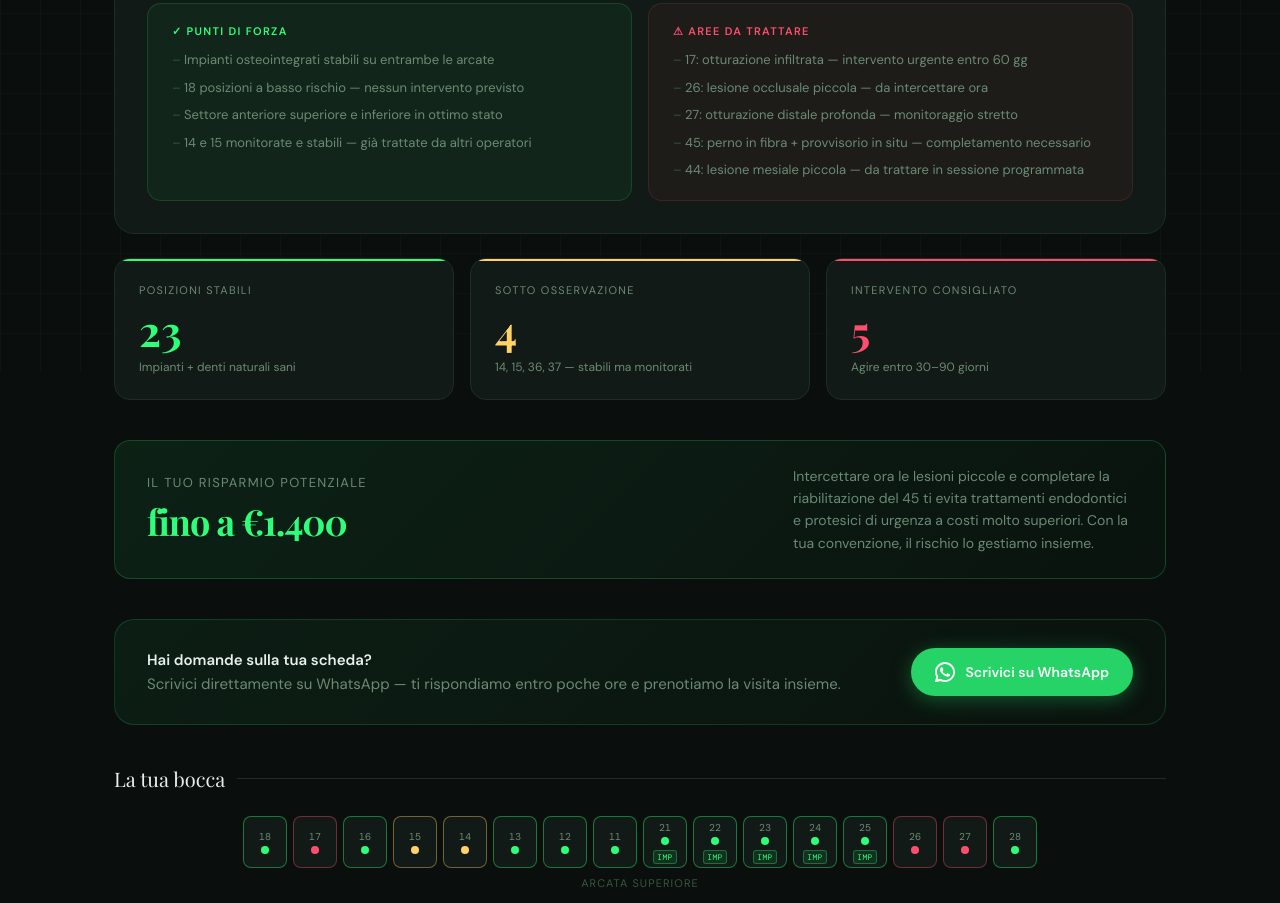
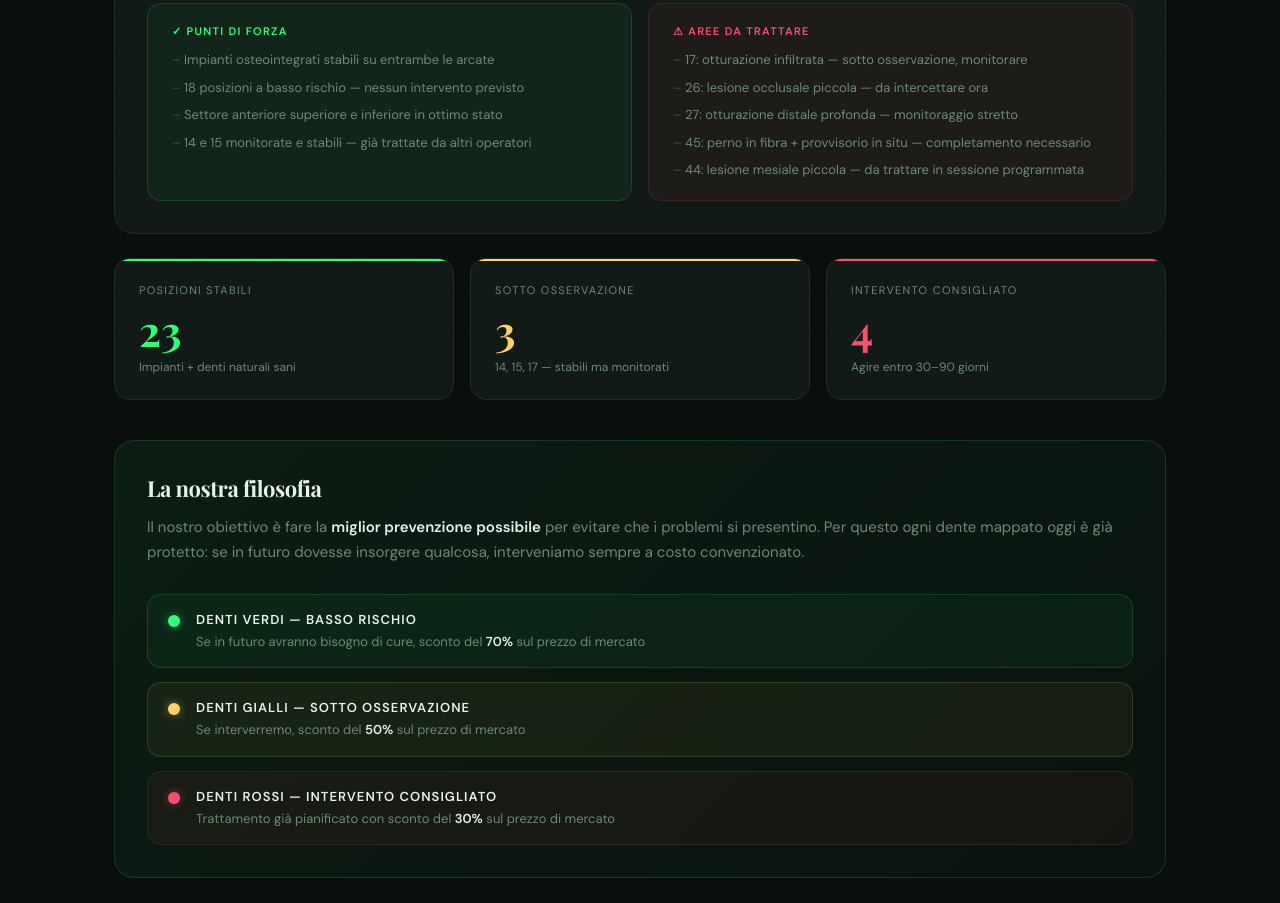
Before and after one commit to Beman30/healthysmile, a plain HTML site: page HS-2026-7F43FE.html in a window 1280 px wide. Shown: the part 427-1330 px from the top of the page. Drawn offline with nearby package versions, Linux system fonts and the light colour scheme.

Commit message:
Update HS-2026-7F43FE.html

```diff
--- a/HS-2026-7F43FE.html
+++ b/HS-2026-7F43FE.html
@@ -447,6 +447,66 @@
   .bocca-punto ul li { font-size: 13px; color: var(--text-dim); line-height: 1.5; padding-left: 12px; position: relative; }
   .bocca-punto ul li::before { content: '–'; position: absolute; left: 0; color: var(--text-muted); }
   .footer-note { text-align: center; padding: 32px; border-top: 1px solid var(--border); font-size: 13px; color: var(--text-muted); line-height: 1.8; }
+  .filosofia-banner {
+    background: linear-gradient(135deg, rgba(45,255,122,0.06), rgba(45,255,122,0.02));
+    border: 1px solid rgba(45,255,122,0.15);
+    border-radius: 20px;
+    padding: 32px;
+    margin-bottom: 40px;
+  }
+  .filosofia-title {
+    font-family: 'Playfair Display', serif;
+    font-size: 22px;
+    font-weight: 700;
+    color: var(--text);
+    margin-bottom: 12px;
+    letter-spacing: -0.02em;
+  }
+  .filosofia-text {
+    font-size: 15px;
+    color: var(--text-dim);
+    line-height: 1.7;
+    margin-bottom: 28px;
+  }
+  .filosofia-text strong { color: var(--text); }
+  .filosofia-grid {
+    display: flex;
+    flex-direction: column;
+    gap: 14px;
+  }
+  .filosofia-item {
+    display: flex;
+    align-items: flex-start;
+    gap: 16px;
+    padding: 16px 20px;
+    border-radius: 14px;
+  }
+  .filosofia-item.green { background: rgba(45,255,122,0.05); border: 1px solid rgba(45,255,122,0.15); }
+  .filosofia-item.yellow { background: rgba(255,209,102,0.05); border: 1px solid rgba(255,209,102,0.15); }
+  .filosofia-item.red { background: rgba(255,77,109,0.05); border: 1px solid rgba(255,77,109,0.15); }
+  .filosofia-dot {
+    width: 12px; height: 12px;
+    border-radius: 50%;
+    margin-top: 4px;
+    flex-shrink: 0;
+  }
+  .green-dot { background: var(--green); box-shadow: 0 0 8px rgba(45,255,122,0.5); }
+  .yellow-dot { background: var(--yellow); box-shadow: 0 0 8px rgba(255,209,102,0.5); }
+  .red-dot { background: var(--red); box-shadow: 0 0 8px rgba(255,77,109,0.5); }
+  .filosofia-label {
+    font-size: 13px;
+    font-weight: 600;
+    color: var(--text);
+    margin-bottom: 4px;
+    text-transform: uppercase;
+    letter-spacing: 0.08em;
+  }
+  .filosofia-sub {
+    font-size: 13px;
+    color: var(--text-dim);
+    line-height: 1.5;
+  }
+  .filosofia-sub strong { color: var(--text); }
   .footer-note strong { color: var(--green); font-weight: 500; }
   .implant-tag {
     display: inline-block;
@@ -507,7 +567,7 @@
       <div class="bocca-punto bad">
         <div class="bocca-punto-label">⚠ Aree da trattare</div>
         <ul>
-          <li>17: otturazione infiltrata — intervento urgente entro 60 gg</li>
+          <li>17: otturazione infiltrata — sotto osservazione, monitorare</li>
           <li>26: lesione occlusale piccola — da intercettare ora</li>
           <li>27: otturazione distale profonda — monitoraggio stretto</li>
           <li>45: perno in fibra + provvisorio in situ — completamento necessario</li>
@@ -526,24 +586,44 @@
     </div>
     <div class="score-card warning">
       <div class="score-label">Sotto osservazione</div>
-      <div class="score-value">4</div>
-      <div class="score-sub">14, 15, 36, 37 — stabili ma monitorati</div>
+      <div class="score-value">3</div>
+      <div class="score-sub">14, 15, 17 — stabili ma monitorati</div>
     </div>
     <div class="score-card alert">
       <div class="score-label">Intervento consigliato</div>
-      <div class="score-value">5</div>
+      <div class="score-value">4</div>
       <div class="score-sub">Agire entro 30–90 giorni</div>
     </div>
   </div>
 
-  <!-- Risparmio banner -->
-  <div class="risparmio-banner">
-    <div>
-      <div class="risparmio-label">Il tuo risparmio potenziale</div>
-      <div class="risparmio-value">fino a €1.400</div>
+  <!-- Filosofia banner -->
+  <div class="filosofia-banner">
+    <div class="filosofia-title">La nostra filosofia</div>
+    <div class="filosofia-text">
+      Il nostro obiettivo è fare la <strong>miglior prevenzione possibile</strong> per evitare che i problemi si presentino. Per questo ogni dente mappato oggi è già protetto: se in futuro dovesse insorgere qualcosa, interveniamo sempre a costo convenzionato.
     </div>
-    <div class="risparmio-desc">
-      Intercettare ora le lesioni piccole e completare la riabilitazione del 45 ti evita trattamenti endodontici e protesici di urgenza a costi molto superiori. Con la tua convenzione, il rischio lo gestiamo insieme.
+    <div class="filosofia-grid">
+      <div class="filosofia-item green">
+        <div class="filosofia-dot green-dot"></div>
+        <div>
+          <div class="filosofia-label">Denti verdi — basso rischio</div>
+          <div class="filosofia-sub">Se in futuro avranno bisogno di cure, sconto del <strong>70%</strong> sul prezzo di mercato</div>
+        </div>
+      </div>
+      <div class="filosofia-item yellow">
+        <div class="filosofia-dot yellow-dot"></div>
+        <div>
+          <div class="filosofia-label">Denti gialli — sotto osservazione</div>
+          <div class="filosofia-sub">Se interverremo, sconto del <strong>50%</strong> sul prezzo di mercato</div>
+        </div>
+      </div>
+      <div class="filosofia-item red">
+        <div class="filosofia-dot red-dot"></div>
+        <div>
+          <div class="filosofia-label">Denti rossi — intervento consigliato</div>
+          <div class="filosofia-sub">Trattamento già pianificato con sconto del <strong>30%</strong> sul prezzo di mercato</div>
+        </div>
+      </div>
     </div>
   </div>
 
@@ -629,8 +709,8 @@
 
 const denti = [
   // ARCATA SUPERIORE
-  { num: 18, nome: "Ottavo sup. dx (giudizio)", arcata: "sup", pos: 0, rischio: "low", implant: false, note: "Assente o non erotto.", prezzoMercato: null, prezzoConv: null, consiglio: "Elemento non presente in arcata. Nessuna azione necessaria." },
-  { num: 17, nome: "Settimo sup. dx", arcata: "sup", pos: 1, rischio: "high", implant: false, note: "Otturazione infiltrata. Necessaria sostituzione urgente.", prezzoMercato: 220, prezzoConv: 140, consiglio: "⚠ L'otturazione esistente su questo dente si è infiltrata: i batteri stanno lavorando sotto la superficie, silenziosamente. Ogni settimana che passa aumenta il rischio di carie profonda e, nel peggiore dei casi, di devitalizzazione (€900+). Intervenire ora con la sostituzione costa molto meno — e ti salva il dente. Non rimandare oltre 60 giorni." },
+  { num: 18, nome: "Ottavo sup. dx", arcata: "sup", pos: 0, rischio: "low", implant: false, note: "Non presente.", prezzoMercato: null, prezzoConv: null, consiglio: "Elemento non presente in arcata." },
+  { num: 17, nome: "Settimo sup. dx", arcata: "sup", pos: 1, rischio: "medium", implant: false, note: "Otturazione infiltrata — sotto osservazione. Monitoraggio stretto.", prezzoMercato: 220, prezzoConv: 140, consiglio: "L'otturazione su questo dente mostra segni di infiltrazione. Al momento lo teniamo sotto osservazione — monitoriamo l'evoluzione ad ogni visita. Se i segni progrediscono, interverremo subito con la sostituzione a costo convenzionato." },
   { num: 16, nome: "Sesto sup. dx", arcata: "sup", pos: 2, rischio: "low", implant: false, note: "Dente in buono stato.", prezzoMercato: null, prezzoConv: null, consiglio: "Dente stabile. Nessun intervento previsto. Continua con l'igiene professionale ogni 6 mesi." },
   { num: 15, nome: "Quinto sup. dx", arcata: "sup", pos: 3, rischio: "medium", implant: false, note: "Otturazioni non eseguite da noi — tenere sotto controllo. Attualmente stabili.", prezzoMercato: 150, prezzoConv: 80, consiglio: "Questo dente è già stato restaurato, ma il lavoro non è stato eseguito da noi. Per ora è stabile, ma vogliamo tenerlo d'occhio ad ogni visita di controllo. Se notiamo segni di infiltrazione o progressione, interverremo subito con la tua convenzione a costo ridotto." },
   { num: 14, nome: "Quarto sup. dx", arcata: "sup", pos: 4, rischio: "medium", implant: false, note: "Otturazioni non eseguite da noi — tenere sotto controllo. Attualmente stabili.", prezzoMercato: 150, prezzoConv: 80, consiglio: "Stesso discorso del 15: restauro già presente ma non nostro. Al momento non desta preoccupazioni. Lo monitoriamo ad ogni visita — se la situazione cambia, sei coperto dalla convenzione." },
@@ -642,16 +722,16 @@ const denti = [
   { num: 23, nome: "Canino sup. sx", arcata: "sup", pos: 10, rischio: "low", implant: true, note: "Impianto osteointegrato. Stato stabile.", prezzoMercato: null, prezzoConv: null, consiglio: "Impianto in posizione canina — funzione e guida laterale preservate. Ottimo stato. Igiene quotidiana con scovolino." },
   { num: 24, nome: "Quarto sup. sx", arcata: "sup", pos: 11, rischio: "low", implant: true, note: "Impianto osteointegrato. Stato stabile.", prezzoMercato: null, prezzoConv: null, consiglio: "Impianto stabile in questa posizione. Mantieni l'igiene con lo scovolino interdentale attorno all'impianto ogni giorno." },
   { num: 25, nome: "Quinto sup. sx", arcata: "sup", pos: 12, rischio: "low", implant: true, note: "Impianto osteointegrato. Stato stabile.", prezzoMercato: null, prezzoConv: null, consiglio: "Impianto integrato e funzionale. Nessun segno di periimplantite. Ottima situazione — continua con i controlli programmati." },
-  { num: 26, nome: "Sesto sup. sx", arcata: "sup", pos: 13, rischio: "high", implant: false, note: "Lesione occlusale piccola. Intervento consigliato per evitare progressione.", prezzoMercato: 180, prezzoConv: 110, consiglio: "⚠ C'è una carie piccola sulla superficie di masticazione di questo dente. 'Piccola' non significa trascurabile: in questo stadio, l'intervento è semplice, veloce e poco costoso. Se aspetti, la lesione si approfondisce verso la polpa e il trattamento diventa molto più complesso. Intercettarla ora è la scelta giusta." },
-  { num: 27, nome: "Settimo sup. sx", arcata: "sup", pos: 14, rischio: "high", implant: false, note: "Otturazione distale profonda. Monitoraggio stretto — rischio progressione.", prezzoMercato: 250, prezzoConv: 160, consiglio: "⚠ Questo dente presenta un'otturazione nella zona distale (verso il fondo) piuttosto profonda. La profondità è la variabile critica: più è vicina alla polpa, più il rischio di devitalizzazione aumenta. Teniamolo sotto stretto monitoraggio — se alla prossima visita vediamo segni di evoluzione, interverremo subito." },
-  { num: 28, nome: "Ottavo sup. sx (giudizio)", arcata: "sup", pos: 15, rischio: "low", implant: false, note: "Assente o non erotto.", prezzoMercato: null, prezzoConv: null, consiglio: "Elemento non presente in arcata. Nessuna azione necessaria." },
+  { num: 26, nome: "Sesto sup. sx", arcata: "sup", pos: 13, rischio: "high", implant: false, note: "Lesione occlusale piccola. Intervento consigliato per evitare progressione.", prezzoMercato: 180, prezzoConv: 84, consiglio: "⚠ C'è una carie piccola sulla superficie di masticazione di questo dente. 'Piccola' non significa trascurabile: in questo stadio, l'intervento è semplice, veloce e poco costoso. Se aspetti, la lesione si approfondisce verso la polpa e il trattamento diventa molto più complesso. Intercettarla ora è la scelta giusta." },
+  { num: 27, nome: "Settimo sup. sx", arcata: "sup", pos: 14, rischio: "high", implant: false, note: "Otturazione distale profonda. Monitoraggio stretto — rischio progressione.", prezzoMercato: 250, prezzoConv: 119, consiglio: "⚠ Questo dente presenta un'otturazione nella zona distale (verso il fondo) piuttosto profonda. La profondità è la variabile critica: più è vicina alla polpa, più il rischio di devitalizzazione aumenta. Teniamolo sotto stretto monitoraggio — se alla prossima visita vediamo segni di evoluzione, interverremo subito." },
+  { num: 28, nome: "Ottavo sup. sx", arcata: "sup", pos: 15, rischio: "low", implant: false, note: "Non presente.", prezzoMercato: null, prezzoConv: null, consiglio: "Elemento non presente in arcata." },
 
   // ARCATA INFERIORE
   { num: 48, nome: "Ottavo inf. dx (giudizio)", arcata: "inf", pos: 0, rischio: "low", implant: false, note: "Assente o non erotto.", prezzoMercato: null, prezzoConv: null, consiglio: "Elemento non presente in arcata. Nessuna azione necessaria." },
   { num: 47, nome: "Settimo inf. dx", arcata: "inf", pos: 1, rischio: "low", implant: true, note: "Impianto osteointegrato. Stato stabile.", prezzoMercato: null, prezzoConv: null, consiglio: "Impianto stabile e funzionale. Nessun intervento previsto. Mantieni l'igiene con scovolino attorno all'impianto ogni sera." },
   { num: 46, nome: "Sesto inf. dx", arcata: "inf", pos: 2, rischio: "low", implant: true, note: "Impianto osteointegrato. Stato stabile.", prezzoMercato: null, prezzoConv: null, consiglio: "Impianto ben osteointegrato in posizione del sesto inferiore destro. Nessun segno di periimplantite. Ottima situazione — scovolino ogni giorno attorno al colletto." },
-  { num: 45, nome: "Quinto inf. dx", arcata: "inf", pos: 3, rischio: "high", implant: false, note: "Perno in fibra posizionato + provvisorio in situ. Necessario completamento con corona definitiva.", prezzoMercato: 900, prezzoConv: 580, consiglio: "⚠ Questo dente ha già il perno in fibra posizionato e attualmente ha un provvisorio. Il lavoro è a metà: il provvisorio protegge il dente ma non è una soluzione definitiva — nel tempo si deteriora e lascia spazio ai batteri. È importante completare con la corona definitiva al più presto. Con la tua convenzione, il costo è sensibilmente inferiore al mercato." },
-  { num: 44, nome: "Quarto inf. dx", arcata: "inf", pos: 4, rischio: "high", implant: false, note: "Carie mesiale piccola. Intervento consigliato.", prezzoMercato: 180, prezzoConv: 110, consiglio: "⚠ Piccola lesione sul lato mesiale (verso i denti anteriori) di questo dente. Come per il 26: è il momento giusto per intervenire. Una carie piccola oggi è un'otturazione semplice. La stessa carie tra 6-12 mesi potrebbe diventare un problema molto più serio e costoso. Programmiamo l'intervento nella prossima sessione." },
+  { num: 45, nome: "Quinto inf. dx", arcata: "inf", pos: 3, rischio: "high", implant: false, note: "Perno in fibra posizionato + provvisorio in situ. Necessario completamento con corona definitiva.", prezzoMercato: 900, prezzoConv: 588, consiglio: "⚠ Questo dente ha già il perno in fibra posizionato e attualmente ha un provvisorio. Il lavoro è a metà: il provvisorio protegge il dente ma non è una soluzione definitiva — nel tempo si deteriora e lascia spazio ai batteri. È importante completare con la corona definitiva al più presto. Con la tua convenzione, il costo è sensibilmente inferiore al mercato." },
+  { num: 44, nome: "Quarto inf. dx", arcata: "inf", pos: 4, rischio: "high", implant: false, note: "Carie mesiale piccola. Intervento consigliato.", prezzoMercato: 180, prezzoConv: 119, consiglio: "⚠ Piccola lesione sul lato mesiale (verso i denti anteriori) di questo dente. Come per il 26: è il momento giusto per intervenire. Una carie piccola oggi è un'otturazione semplice. La stessa carie tra 6-12 mesi potrebbe diventare un problema molto più serio e costoso. Programmiamo l'intervento nella prossima sessione." },
   { num: 43, nome: "Canino inf. dx", arcata: "inf", pos: 5, rischio: "low", implant: true, note: "Impianto osteointegrato. Stato stabile.", prezzoMercato: null, prezzoConv: null, consiglio: "Impianto in posizione canina inferiore destra — integrato e funzionale. Igiene quotidiana con scovolino interdentale." },
   { num: 42, nome: "Laterale inf. dx", arcata: "inf", pos: 6, rischio: "low", implant: true, note: "Impianto osteointegrato. Stato stabile.", prezzoMercato: null, prezzoConv: null, consiglio: "Impianto stabile. Nessun problema. Igiene con scovolino ogni giorno." },
   { num: 41, nome: "Centrale inf. dx", arcata: "inf", pos: 7, rischio: "low", implant: true, note: "Impianto osteointegrato. Stato stabile.", prezzoMercato: null, prezzoConv: null, consiglio: "Impianto centrale inferiore destro in ottimo stato. Continua con scovolino sottile ogni sera." },
@@ -660,8 +740,8 @@ const denti = [
   { num: 33, nome: "Canino inf. sx", arcata: "inf", pos: 10, rischio: "low", implant: true, note: "Impianto osteointegrato. Stato stabile.", prezzoMercato: null, prezzoConv: null, consiglio: "Impianto in posizione canina inferiore sinistra — funzione e guidanza laterale preservate. Eccellente stato. Scovolino quotidiano." },
   { num: 34, nome: "Quarto inf. sx", arcata: "inf", pos: 11, rischio: "low", implant: false, note: "Nessun problema.", prezzoMercato: null, prezzoConv: null, consiglio: "Tutto bene. Mantieni l'igiene attuale." },
   { num: 35, nome: "Quinto inf. sx", arcata: "inf", pos: 12, rischio: "low", implant: false, note: "Stato stabile.", prezzoMercato: null, prezzoConv: null, consiglio: "Dente sano. Nessuna azione richiesta." },
-  { num: 36, nome: "Sesto inf. sx", arcata: "inf", pos: 13, rischio: "medium", implant: false, note: "Restauro non eseguito da noi. Monitorare.", prezzoMercato: 150, prezzoConv: 80, consiglio: "Questo dente è già stato restaurato, ma il lavoro non è stato eseguito da noi. Per ora è stabile — lo teniamo sotto osservazione ad ogni visita di controllo. Se notiamo evoluzione, interveniamo subito con la convenzione." },
-  { num: 37, nome: "Settimo inf. sx", arcata: "inf", pos: 14, rischio: "medium", implant: false, note: "Restauro non eseguito da noi. Monitorare.", prezzoMercato: 150, prezzoConv: 80, consiglio: "Anche questo dente ha restauri non eseguiti da noi. Attualmente stabile, ma lo monitoriamo con attenzione ad ogni visita. Nessun intervento urgente al momento." },
+  { num: 36, nome: "Sesto inf. sx", arcata: "inf", pos: 13, rischio: "low", implant: true, note: "Impianto non eseguito da noi. Stato stabile — monitoraggio periodico.", prezzoMercato: null, prezzoConv: null, consiglio: "Impianto presente ma non eseguito da noi. Al momento è integrato e stabile. Lo teniamo sotto osservazione ad ogni visita — se dovessero emergere segni di periimplantite o problemi protesici, ti indirizziamo nel modo migliore." },
+  { num: 37, nome: "Settimo inf. sx", arcata: "inf", pos: 14, rischio: "low", implant: true, note: "Impianto non eseguito da noi. Stato stabile — monitoraggio periodico.", prezzoMercato: null, prezzoConv: null, consiglio: "Impianto presente ma non eseguito da noi. Stabile al momento. Lo monitoriamo ad ogni visita di controllo per verificare lo stato dei tessuti periimplantari e la tenuta protesica." },
   { num: 38, nome: "Ottavo inf. sx (giudizio)", arcata: "inf", pos: 15, rischio: "low", implant: false, note: "Assente o non erotto.", prezzoMercato: null, prezzoConv: null, consiglio: "Elemento non presente in arcata. Nessuna azione necessaria." },
 ];
 
```
